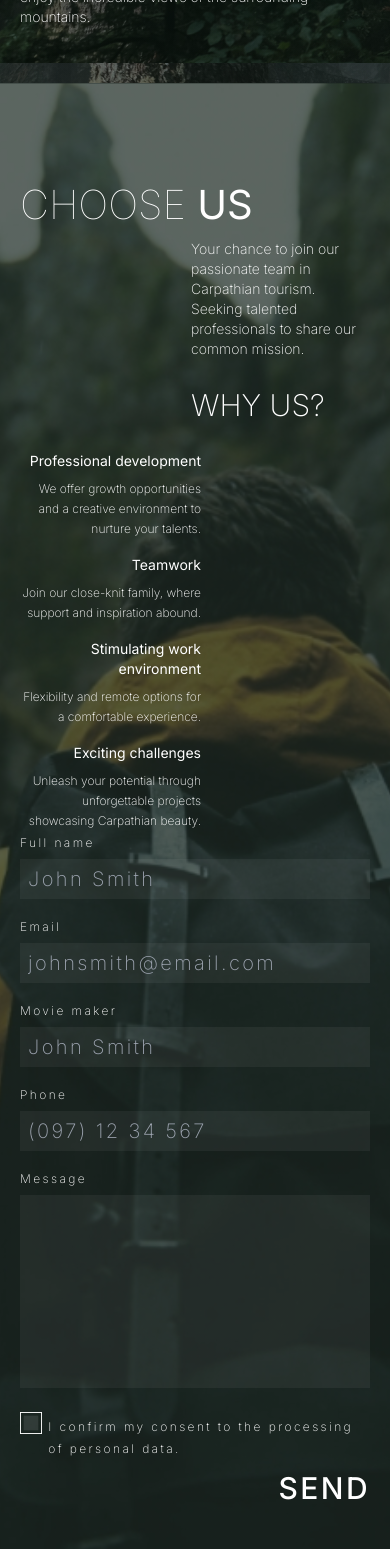
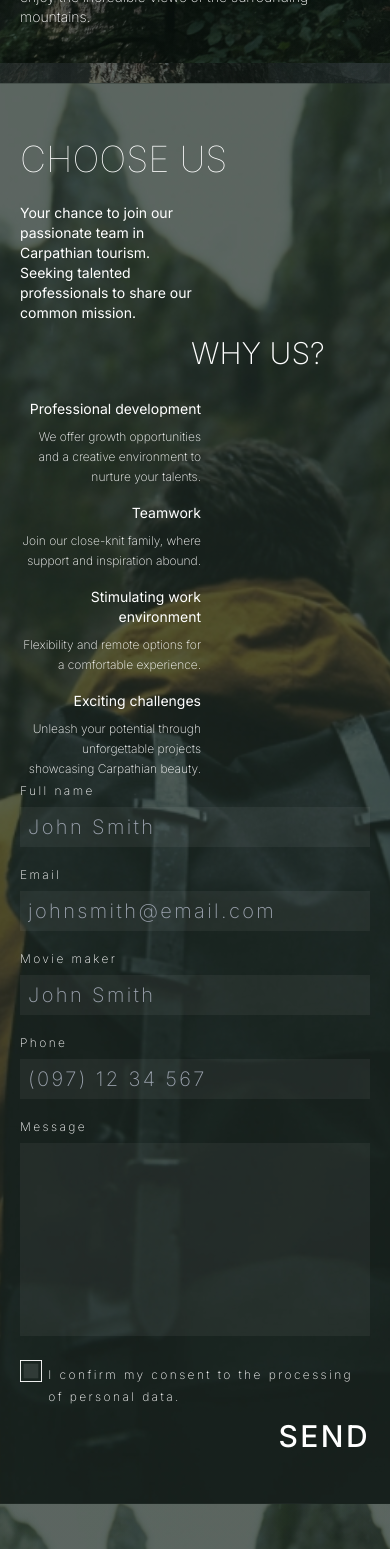
Before and after one commit to SerhiiRud/carp-travel, a Next.js app: page / in a window 390 px wide. Shown: the part 2120-3669 px from the top of the page. Built offline with nearby package versions, Linux system fonts and the light colour scheme.

Commit message:
career grid fix

```diff
--- a/src/app/components/career-form.tsx
+++ b/src/app/components/career-form.tsx
@@ -8,27 +8,6 @@ import { yupResolver } from '@hookform/resolvers/yup';
 import * as yup from 'yup';
 import FormInput from './form-input';
 import { Inputs } from './form-input';
-
-// export type CareerInputs = {
-//   // required: boolean;
-//   // pattern?: ValidationRule<RegExp>;
-//   name: string;
-//   email: string;
-//   position?: string;
-//   phone?: string;
-//   message?: string;
-//   checked?: boolean;
-// };
-// const schema = yup
-//   .object({
-//     name: yup.string().required(),
-//     email: yup.string().required(),
-//     position: yup.string().required(),
-//     phone: yup.string().required(),
-//     message: yup.string(),
-//     checked: yup.bool().required(),
-//   })
-//   .required();
 
 const schema = yup
   .object({
@@ -68,10 +47,16 @@ export default function CareerForm() {
   return (
     <>
       <ToastContainer />
+      {/* <form
+        onSubmit={handleSubmit(onSubmit)}
+        className="text-xs  font-extralight leading-6 tracking-[0.20em] md:grid md:grid-cols-[221px,auto] md:gap-5 xl:block xl:w-1/2"
+      > */}
       <form
         onSubmit={handleSubmit(onSubmit)}
-        className="text-xs  font-extralight leading-6 tracking-[0.20em] md:grid md:grid-cols-[221px,auto] md:gap-5 xl:block xl:w-1/2"
+        className="text-xs  font-extralight leading-6 tracking-[0.20em] md:grid md:grid-cols-[260px,auto] md:gap-5 xl:block xl:w-1/2"
       >
+        <div className="md:flex">
+          <div>
             <FormInput
               placeholder="John Smith"
               required={true}
@@ -112,6 +97,7 @@ export default function CareerForm() {
               pattern={/^\(\d{3}\) \d{2} \d{2} \d{3}$/i}
               errors={errors}
             />
+          </div>
           <FormInput
             required={false}
             textarea={true}
@@ -120,6 +106,7 @@ export default function CareerForm() {
             register={register}
             errors={errors}
           />
+        </div>
         <label
           className="relative flex gap-[8px]
       md:col-start-1 md:col-span-1 md:row-start-10 md:row-span-2"
--- a/src/app/sections/about.tsx
+++ b/src/app/sections/about.tsx
@@ -6,7 +6,7 @@ export interface AboutProps {}
 export default function About({}: AboutProps) {
   return (
     <Section id="about">
-      <div className=" mx-auto z-10 flex h-full flex-col justify-between md:grid md:auto-rows-auto md:grid-cols-[auto,220px] md:gap-x-[24px] xl:grid-cols-[50%,50%]">
+      <div className="mx-auto z-10 flex h-full flex-col justify-between md:grid md:auto-rows-auto md:grid-cols-[auto,220px] md:gap-x-[24px] xl:grid-cols-[50%,50%]">
         <h2 className="mb-6 self-start text-4xl font-thin md:col-start-1 md:row-start-1 md:text-[67px] md:leading-[81px] xl:text-[98px] xl:tracking-tight xl:leading-none">
           WHO <span className="font-medium">WE ARE</span>
         </h2>
--- a/src/app/sections/career.tsx
+++ b/src/app/sections/career.tsx
@@ -7,112 +7,95 @@ export interface CareerProps {}
 export default function Career({}: CareerProps) {
   return (
     <Section id="career">
-      <div className="relative z-10  md:flex md:h-full md:flex-col md:justify-between py-[56px] text-sm md:py-[64px] md:text-base md:leading-5 xl:py-[104px] xl:text-lg xl:leading-6">
-        <h2 className="relative mb-6 text-[40px] uppercase  md:col-start-1 md:row-start-1 md:mb-[75px]  md:self-start md:text-[67px] md:leading-[81px] xl:mb-[28px] xl:text-[98px] xl:leading-[119px]">
+      {/* <div className="mx-auto z-10 flex h-full flex-col justify-between md:grid md:auto-rows-auto md:grid-cols-[auto,170px] md:gap-x-[12px] xl:grid-cols-[50%,50%]"> */}
+      <div className="mx-auto z-10 flex h-full flex-col justify-between md:grid md:auto-rows-auto md:grid-cols-3  md:gap-x-[28px] xl:grid-cols-[50%,50%]">
+        <h2 className="mb-6 self-start text-4xl font-thin ">
           <span className="font-thin">CHOOSE </span>US
         </h2>
-        <p
-          className="mb-[36px] ml-auto w-[179px] text-sm font-extralight leading-[1.43]
-        md:col-start-6 md:col-span-1 md:row-start-2 md:row-span-2 md:mb-0 md:w-full md:text-[13px] md:leading-[1.54]
-        lg:col-start-7 lg:col-span-1 lg:row-start-2 lg:row-span-2 lg:text-[18px] lg:leading-[1.33]"
-        >
+        <p className="mb-5 text-sm max-w-[180px] md:col-start-3  md:mb-4 md:max-w-none xl:max-w-[292px]">
           Your chance to join our passionate team in Carpathian tourism. Seeking
           talented professionals to share our common mission.
         </p>
 
         <p
           className="ml-auto mb-[36px] w-[179px] text-[30px] font-extralight
-        md:col-start-1 md:col-span-1 md:row-start-5 md:row-span-1 md:w-full md:m-0 md:text-right
-        lg:col-start-1 lg:col-span-1 lg:row-start-4 lg:row-span-1 lg:text-[36px] lg:leading-[1.08]"
+         xl:text-[36px] xl:leading-[1.08] md:col-start-1 md:row-start-2"
         >
           WHY US?
         </p>
 
-        <ul
-          className="list-none text-sm font-normal flex flex-col gap-[16px] mr-auto w-[181px] text-end
-        md:col-start-1 md:col-span-1 md:row-start-7 md:row-span-1 md:w-full md:gap-[24px]
-        lg:col-start-1 lg:col-span-3 lg:row-start-6 lg:row-span-3"
-        >
-          <li className="lg:flex lg:gap-[24px] lg:justify-end">
+        <ul className="list-none text-sm font-normal flex flex-col gap-[16px] mr-auto w-[181px] text-end md:w-full md:gap-[24px] md:col-start-1 md:row-start-4">
+          <li className="xl:flex xl:gap-[24px] xl:justify-end">
             <p
               className="mb-[8px] text-[14px] leading-[1.43]
             md:text-[16px] md:leading-[1.25]
-            lg:mb-0 lg:text-[18px] lg:leading-[1.33]"
+            xl:mb-0 xl:text-[18px] xl:leading-[1.33]"
             >
               Professional development
             </p>
             <p
               className="text-[12px] font-extralight leading-[1.67]
-            lg:w-[285px] lg:text-start lg:leading-[2]"
+            xl:w-[285px] xl:text-start xl:leading-[2]"
             >
               We offer growth opportunities and a creative environment to
               nurture your talents.
             </p>
           </li>
-          <li className="lg:flex lg:gap-[24px] lg:justify-end">
+          <li className="xl:flex xl:gap-[24px] xl:justify-end">
             <p
               className="mb-[8px] text-[14px] leading-[1.43] font-400
             md:text-[16px] md:leading-[1.25]
-            lg:mb-0 lg:text-[18px] lg:leading-[1.33]"
+            xl:mb-0 xl:text-[18px] xl:leading-[1.33]"
             >
               Teamwork
             </p>
             <p
               className="text-[12px] font-extralight leading-[1.67]
-            lg:w-[285px] lg:text-start lg:leading-[2]"
+            xl:w-[285px] xl:text-start xl:leading-[2]"
             >
               Join our close-knit family, where support and inspiration abound.
             </p>
           </li>
-          <li className="lg:flex lg:gap-[24px] lg:justify-end">
+          <li className="xl:flex xl:gap-[24px] xl:justify-end">
             <p
               className="mb-[8px] text-[14px] leading-[1.43] font-400
             md:mb-[28px] md:text-[16px] md:leading-[1.25]
-            lg:mb-0 lg:text-[18px] lg:leading-[1.33]"
+            xl:mb-0 xl:text-[18px] xl:leading-[1.33]"
             >
               Stimulating work environment
             </p>
             <p
               className="text-[12px] font-extralight leading-[1.67]
-            lg:w-[285px] lg:text-start lg:leading-[2]"
+            xl:w-[285px] xl:text-start xl:leading-[2]"
             >
               Flexibility and remote options for a comfortable experience.
             </p>
           </li>
-          <li className="lg:flex lg:gap-[24px] lg:justify-end">
+          <li className="xl:flex xl:gap-[24px] xl:justify-end">
             <p
               className="mb-[8px] text-[14px] leading-[1.43] font-400
             md:text-[16px] md:leading-[1.25]
-            lg:mb-0 lg:text-[18px] lg:leading-[1.33]"
+            xl:mb-0 xl:text-[18px] xl:leading-[1.33]"
             >
               Exciting challenges
             </p>
             <p
               className="text-[12px] font-extralight leading-[1.67]
-            lg:w-[285px] lg:text-start lg:leading-[2]"
+            xl:w-[285px] xl:text-start xl:leading-[2]"
             >
               Unleash your potential through unforgettable projects showcasing
               Carpathian beauty.
             </p>
           </li>
         </ul>
-        <p
-          className="max-md:hidden text-[13px] font-extralight leading-[1.54]
-        md:col-start-3 md:col-span-2 md:row-start-7 md:row-span-1
-        lg:col-start-5 lg:col-span-1 lg:row-start-4 lg:row-span-1 lg:text-[18px] lg:leading-[1.33]"
-        >
+        <p className="max-md:hidden text-[13px] font-extralight leading-[1.54] xl:text-[18px] xl:leading-[1.33] md:col-start-2 md:row-start-3">
           Don&rsquo;t miss your opportunity! <br /> Fill out the form right now{' '}
           <br />
           and join our team!
         </p>
 
-        <div
-          className="md:col-start-3 md:col-span-4 md:row-start-9 md:row-span-1
-        lg:col-start-5 lg:col-span-3 lg:row-start-7 lg:row-span-1"
-        >
-          <div className="sm:hidden">
-            <CareerForm />
-          </div>
+        <div className="sm:hidden md:block md:col-start-2 md:col-span-2 md:row-start-4">
+          <CareerForm />
         </div>
       </div>
     </Section>
```
Lines whose indentation alone changed are shown as unchanged.
